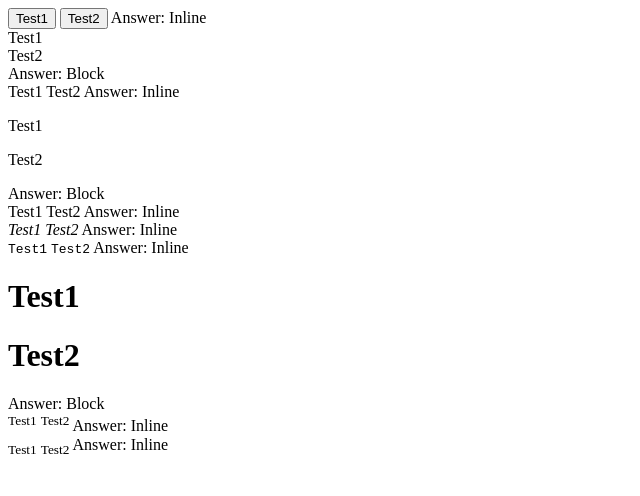
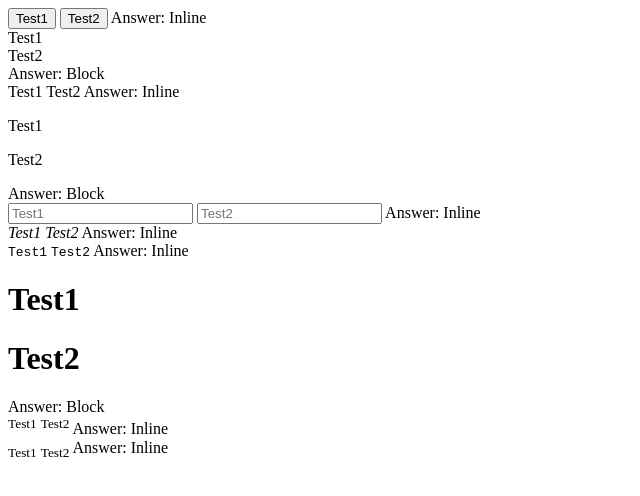
Before and after one commit to acciojob/block-or-inline-badrudoza, a website: page main.html in a window 1280 px wide. Shown: the whole page, without its empty margins (0-640 px from the left). Drawn offline with Linux system fonts and the light colour scheme.

Commit message:
created a submission

```diff
--- a/main.html
+++ b/main.html
@@ -30,13 +30,11 @@
     <p data-ns-test="block-inline-p">Test2</p>
     Answer: Block
   </div>
-
-  <div>
-    <span data-ns-test="block-inline-input">Test1</span>
-    <span data-ns-test="block-inline-input">Test2</span>
+	<div>
+    <input data-ns-test="block-inline-input" placeholder="Test1">
+    <input data-ns-test="block-inline-input" placeholder="Test2">
     Answer: Inline
-  </div>
-
+</div>
   <div>
     <cite data-ns-test="block-inline-cite">Test1</cite>
     <cite data-ns-test="block-inline-cite">Test2</cite>
```
